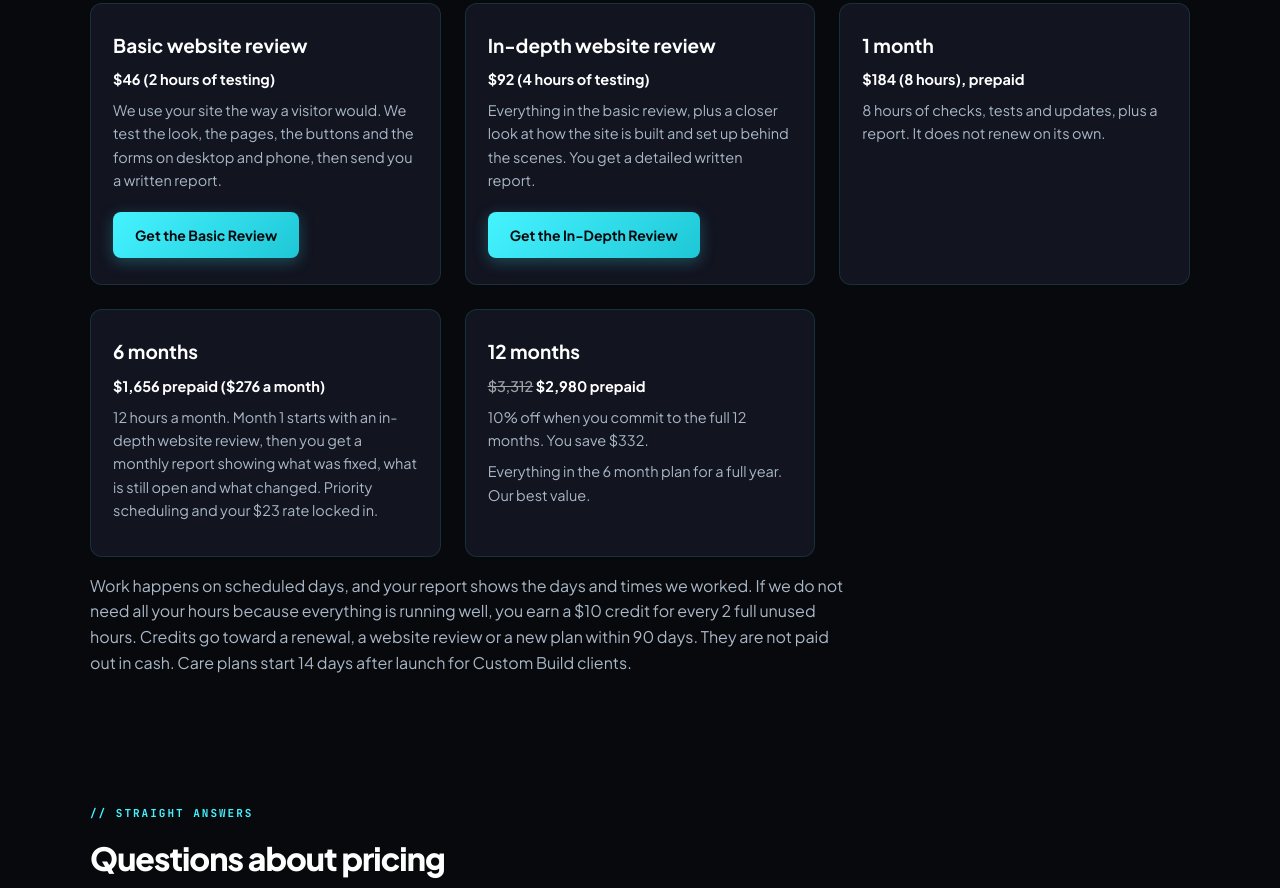
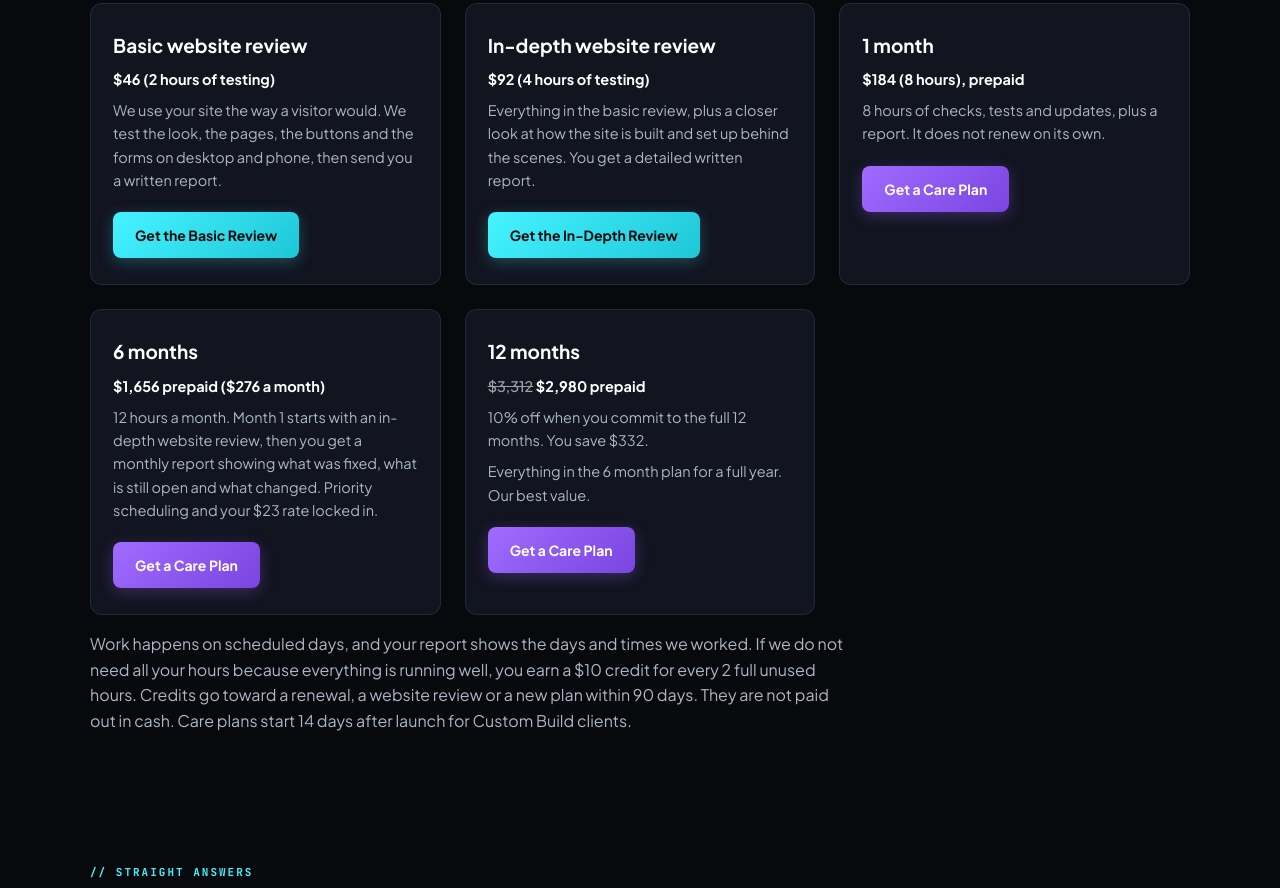
Before and after one commit to amberempowered8-alt/creator-resource-hub, a plain HTML site: page services.html in a window 1280 px wide. Shown: the part 2606-3494 px from the top of the page. Drawn offline with Linux system fonts and the light colour scheme.

Commit message:
Update services.html

```diff
--- a/services.html
+++ b/services.html
@@ -478,17 +478,20 @@
                         <h3>1 month</h3>
                         <p><strong>$184 (8 hours), prepaid</strong></p>
                         <p>8 hours of checks, tests and updates, plus a report. It does not renew on its own.</p>
+                                            <a href="https://payhip.com/b/RS9Z3" target="_blank" rel="noopener noreferrer" class="btn btn-purple" style="margin-top:12px;">Get a Care Plan</a>
                     </div>
                     <div class="card">
                         <h3>6 months</h3>
                         <p><strong>$1,656 prepaid ($276 a month)</strong></p>
                         <p>12 hours a month. Month 1 starts with an in-depth website review, then you get a monthly report showing what was fixed, what is still open and what changed. Priority scheduling and your $23 rate locked in.</p>
+                                            <a href="https://payhip.com/b/RS9Z3" target="_blank" rel="noopener noreferrer" class="btn btn-purple" style="margin-top:12px;">Get a Care Plan</a>
                     </div>
                     <div class="card">
                         <h3>12 months</h3>
                         <p><strong><s style="opacity:.6;font-weight:500;">$3,312</s> $2,980 prepaid</strong></p>
                         <p>10% off when you commit to the full 12 months. You save $332.</p>
                         <p>Everything in the 6 month plan for a full year. Our best value.</p>
+                                            <a href="https://payhip.com/b/RS9Z3" target="_blank" rel="noopener noreferrer" class="btn btn-purple" style="margin-top:12px;">Get a Care Plan</a>
                     </div>
                 </div>
                 <p class="sub" style="margin-top:16px;">Work happens on scheduled days, and your report shows the days and times we worked. If we do not need all your hours because everything is running well, you earn a $10 credit for every 2 full unused hours. Credits go toward a renewal, a website review or a new plan within 90 days. They are not paid out in cash. Care plans start 14 days after launch for Custom Build clients.</p>
```
